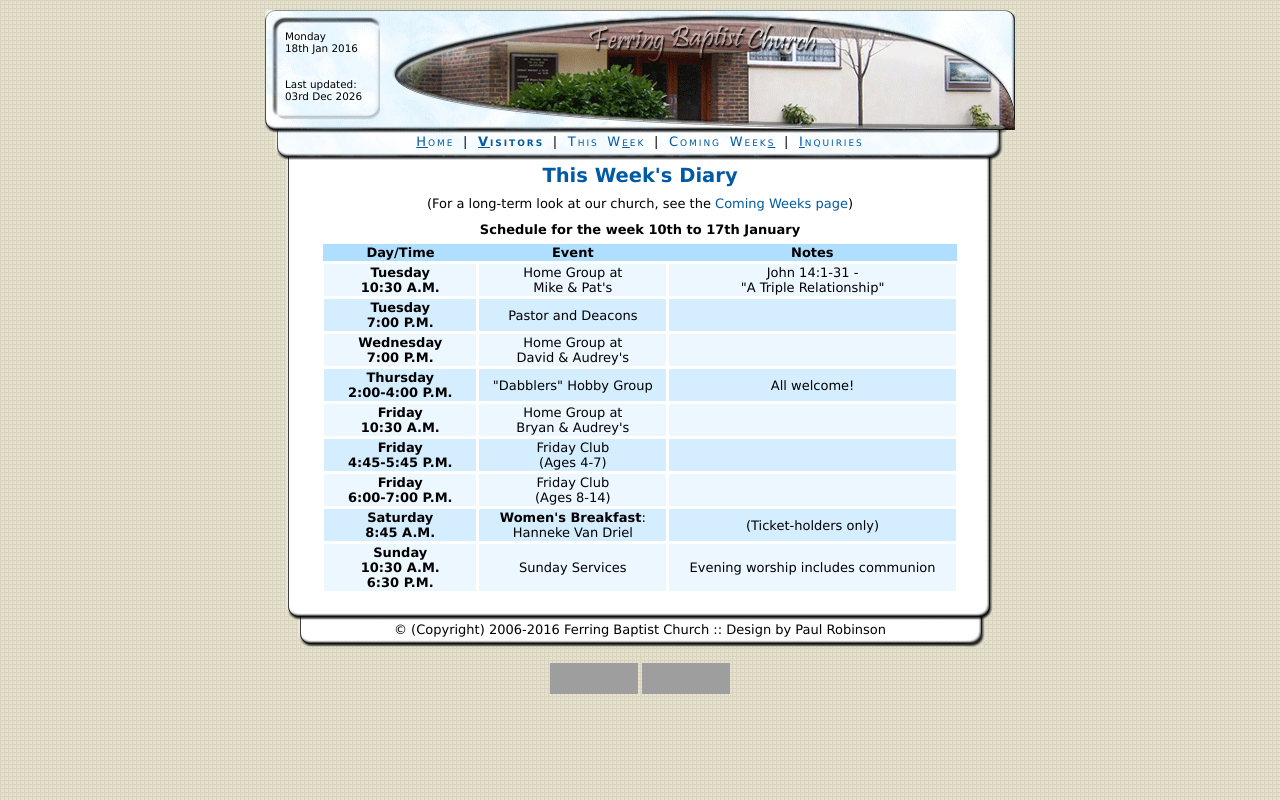
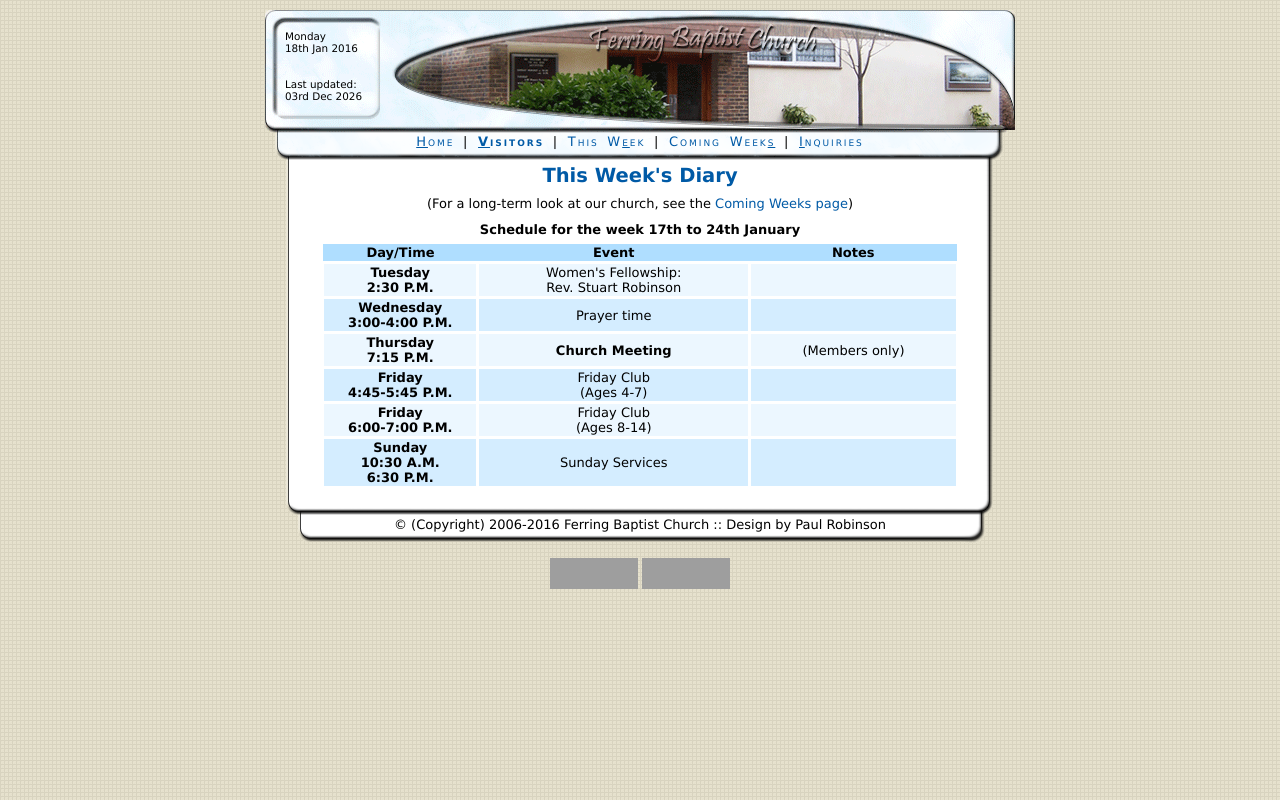
Before and after one commit to paulrr88/church, a PHP site: page /church/diary.php in a window 1280 px wide. Run offline with PHP 8.4, Linux system fonts and the light colour scheme; grey boxes are pictures that could not be loaded.

Commit message:
Diary update

```diff
--- a/diary.php
+++ b/diary.php
@@ -6,7 +6,7 @@
 
 				<p class="centre">(For a long-term look at our church, see the <a href="upcoming.php">Coming Weeks page</a>)</p>
 
-				<p class="centre"><strong>Schedule for the week 10th to 17th January</strong></p>
+				<p class="centre"><strong>Schedule for the week 17th to 24th January</strong></p>
 
 				<table class="styled" summary="Schedule for events in the coming week(s)">
 					<thead>
@@ -18,29 +18,19 @@
 					</thead>
 					<tbody>
 						<tr class="odd">
-							<th scope="row">Tuesday<br /> 10:30 A.M.</th>
-							<td>Home Group at<br />Mike &amp; Pat's</td>
-							<td>John 14:1-31 - <br />"A Triple Relationship"</td>
+							<th scope="row">Tuesday<br />2:30 P.M.</th>
+							<td>Women's Fellowship:<br />Rev. Stuart Robinson</td>
+							<td></td>
 						</tr>
 						<tr>
-							<th scope="row">Tuesday<br />7:00 P.M.</th>
-							<td>Pastor and Deacons</td>
+							<th scope="row">Wednesday<br />3:00-4:00 P.M.</th>
+							<td>Prayer time</td>
 							<td></td>
 						</tr>
 						<tr class="odd">
-							<th scope="row">Wednesday<br />7:00 P.M.</th>
-							<td>Home Group at<br />David &amp; Audrey's</td>
-							<td></td>
-						</tr>
-						<tr>
-							<th scope="row">Thursday<br />2:00-4:00 P.M.</th>
-							<td>"Dabblers" Hobby Group</td>
-							<td>All welcome!</td>
-						</tr>
-						<tr class="odd">
-							<th scope="row">Friday<br />10:30 A.M.</th>
-							<td>Home Group at<br />Bryan &amp; Audrey's</td>
-							<td></td>
+							<th scope="row">Thursday<br /> 7:15 P.M.</th>
+							<td><strong>Church Meeting</strong></td>
+							<td>(Members only)</td>
 						</tr>
 						<tr>
 							<th scope="row">Friday<br />4:45-5:45 P.M.</th>
@@ -53,14 +43,9 @@
 							<td></td>
 						</tr>
 						<tr>
-							<th scope="row">Saturday<br /> 8:45 A.M.</th>
-							<td><strong>Women's Breakfast</strong>:<br />Hanneke Van Driel</td>
-							<td>(Ticket-holders only)</td>
-						</tr>
-						<tr class="odd">
 							<th scope="row">Sunday<br />10:30 A.M.<br />6:30 P.M.</th>
 							<td>Sunday Services</td>
-							<td>Evening worship includes communion</td>
+							<td></td>
 						</tr>
 					</tbody>
 				</table>
--- a/index.php
+++ b/index.php
@@ -12,10 +12,10 @@
 
 				<!--<h1 class="hcline"><a href="holidayclub.php">Holiday Club 2015 details and form now available!</a></h1>-->
 
-				<div class="nbox_top"><h1>Diary update - 11/01/16</h1></div>
+				<div class="nbox_top"><h1>Diary update - 18/01/16</h1></div>
 
 				<div class="nbox_content">
-					<p>I've <a href="diary.php">updated the diary</a> for the next week and the <a href="upcoming.php">preaching schedule</a> for the next few months!</p>
+					<p>I've <a href="diary.php">updated the diary</a> for the next week.</p>
 
 					<p>- Paul</p>
 				</div>
```
